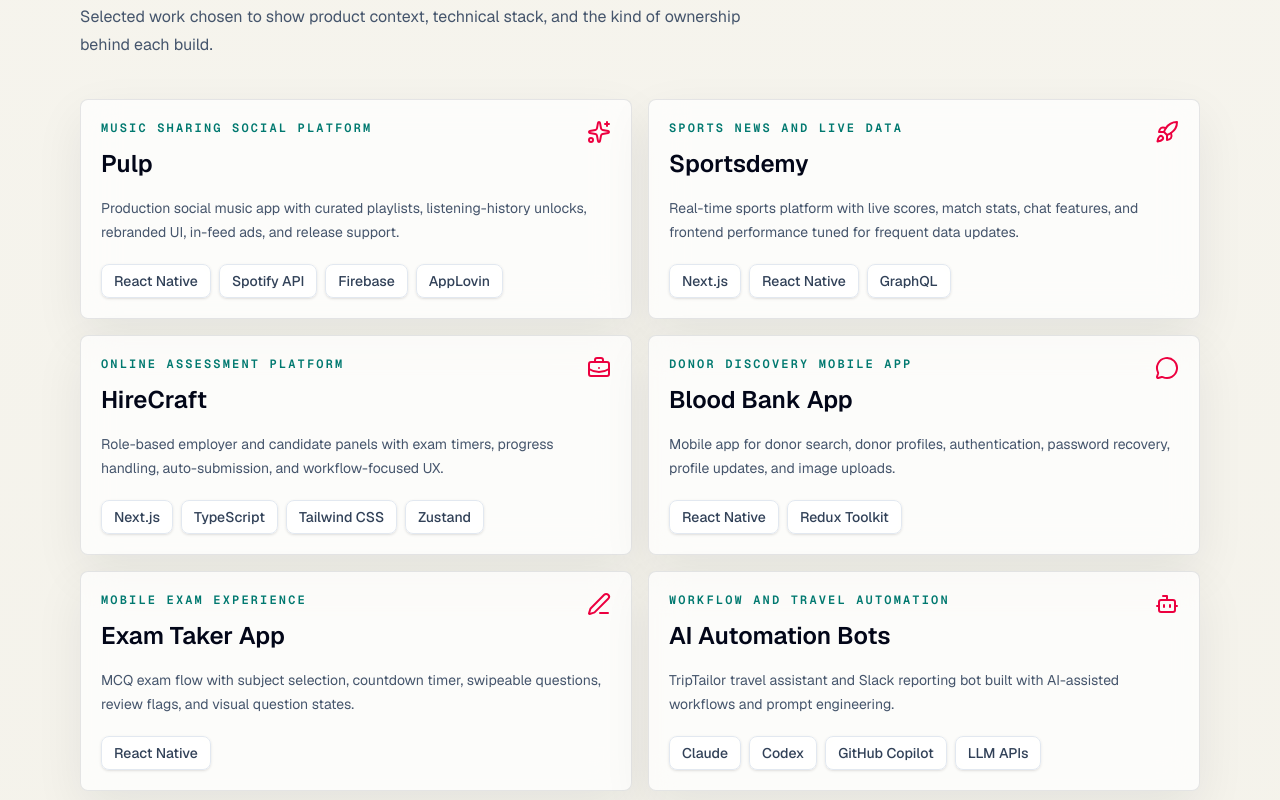
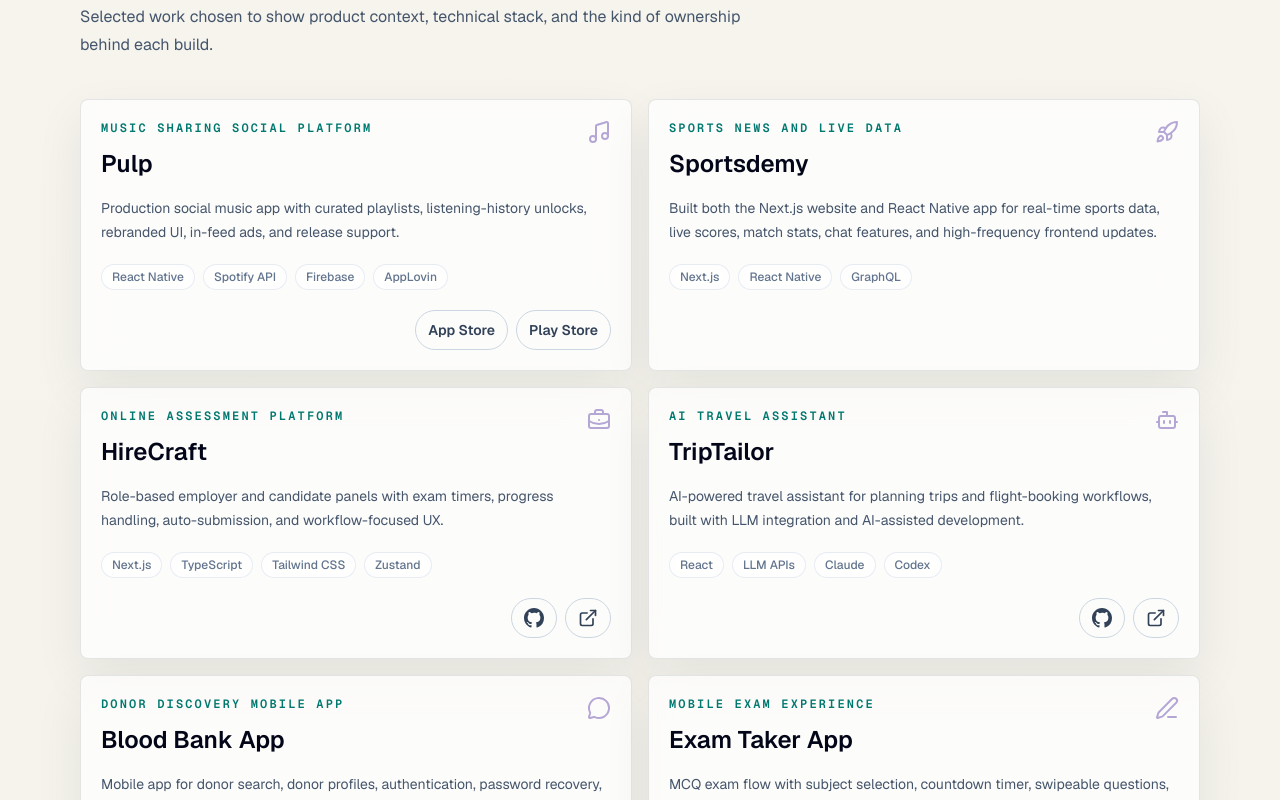
Before and after one commit to SwarnaliRoy94/swarnali-roy-portfolio, a Next.js app: page / in a window 1280 px wide. Shown: the part 4500-5300 px from the top of the page. Built offline with nearby package versions, Linux system fonts and the light colour scheme.

Commit message:
updated project links, icons and descriptions

```diff
--- a/src/components/portfolio-page.tsx
+++ b/src/components/portfolio-page.tsx
@@ -4,6 +4,7 @@ import { motion, useReducedMotion } from "framer-motion";
 import {
   ArrowUpRight,
   Download,
+  ExternalLink,
   Mail,
   MapPin,
   Sparkles,
@@ -82,19 +83,47 @@ function Section({
   );
 }
 
-function Chip({ children }: { children: React.ReactNode }) {
+function MiniChip({ children }: { children: React.ReactNode }) {
   return (
-    <span className="rounded-lg border border-slate-200 bg-white/70 px-3 py-1.5 text-sm font-medium text-slate-700 shadow-sm backdrop-blur dark:border-white/10 dark:bg-white/5 dark:text-slate-200">
+    <span className="rounded-full border border-slate-200/80 bg-white/45 px-2.5 py-1 text-xs font-medium text-slate-500 backdrop-blur dark:border-white/10 dark:bg-white/[0.035] dark:text-slate-400">
       {children}
     </span>
   );
 }
 
-function MiniChip({ children }: { children: React.ReactNode }) {
+function GitHubIcon({ className }: { className?: string }) {
   return (
-    <span className="rounded-full border border-slate-200/80 bg-white/45 px-2.5 py-1 text-xs font-medium text-slate-500 backdrop-blur dark:border-white/10 dark:bg-white/[0.035] dark:text-slate-400">
+    <svg
+      aria-hidden="true"
+      className={className}
+      fill="currentColor"
+      viewBox="0 0 16 16"
+    >
+      <path d="M8 0C3.58 0 0 3.58 0 8c0 3.54 2.29 6.53 5.47 7.59.4.07.55-.17.55-.38 0-.19-.01-.82-.01-1.49-2.01.37-2.53-.49-2.69-.94-.09-.23-.48-.94-.82-1.13-.28-.15-.68-.52-.01-.53.63-.01 1.08.58 1.23.82.72 1.21 1.87.87 2.33.66.07-.52.28-.87.51-1.07-1.78-.2-3.64-.89-3.64-3.95 0-.87.31-1.59.82-2.15-.08-.2-.36-1.02.08-2.12 0 0 .67-.21 2.2.82A7.6 7.6 0 0 1 8 3.87c.68 0 1.36.09 2 .26 1.53-1.04 2.2-.82 2.2-.82.44 1.1.16 1.92.08 2.12.51.56.82 1.27.82 2.15 0 3.07-1.87 3.75-3.65 3.95.29.25.54.73.54 1.48 0 1.07-.01 1.93-.01 2.2 0 .21.15.46.55.38A8.01 8.01 0 0 0 16 8c0-4.42-3.58-8-8-8Z" />
+    </svg>
+  );
+}
+
+function ProjectAction({
+  href,
+  label,
+  children,
+}: {
+  href: string;
+  label: string;
+  children: React.ReactNode;
+}) {
+  return (
+    <a
+      aria-label={label}
+      className="inline-flex h-10 min-w-10 items-center justify-center rounded-full border border-slate-300 px-3 text-sm font-semibold text-slate-700 transition hover:border-[#B4A7D6] hover:text-[#B4A7D6] dark:border-white/15 dark:text-slate-300 dark:hover:border-[#B4A7D6] dark:hover:text-[#B4A7D6]"
+      href={href}
+      rel="noreferrer"
+      target="_blank"
+      title={label}
+    >
       {children}
-    </span>
+    </a>
   );
 }
 
@@ -496,7 +525,7 @@ export function PortfolioPage() {
                     </div>
                     <Icon
                       aria-hidden="true"
-                      className="size-6 shrink-0 text-rose-600 dark:text-rose-300"
+                      className="size-6 shrink-0 text-[#B4A7D6]"
                     />
                   </div>
                   <p className="mt-4 text-sm leading-6 text-slate-600 dark:text-slate-300">
@@ -504,9 +533,48 @@ export function PortfolioPage() {
                   </p>
                   <div className="mt-5 flex flex-wrap gap-2">
                     {project.stack.map((tech) => (
-                      <Chip key={tech}>{tech}</Chip>
+                      <MiniChip key={tech}>{tech}</MiniChip>
                     ))}
                   </div>
+                  {project.githubUrl ||
+                  project.liveUrl ||
+                  project.appStoreUrl ||
+                  project.playStoreUrl ? (
+                    <div className="mt-5 flex flex-wrap justify-end gap-2">
+                      {project.githubUrl ? (
+                        <ProjectAction
+                          href={project.githubUrl}
+                          label={`View ${project.name} on GitHub`}
+                        >
+                        <GitHubIcon className="size-5" />
+                        </ProjectAction>
+                      ) : null}
+                      {project.liveUrl ? (
+                        <ProjectAction
+                          href={project.liveUrl}
+                          label={`Open ${project.name} live demo`}
+                        >
+                          <ExternalLink aria-hidden="true" className="size-5" />
+                        </ProjectAction>
+                      ) : null}
+                      {project.appStoreUrl ? (
+                        <ProjectAction
+                          href={project.appStoreUrl}
+                          label={`Open ${project.name} on the App Store`}
+                        >
+                          App Store
+                        </ProjectAction>
+                      ) : null}
+                      {project.playStoreUrl ? (
+                        <ProjectAction
+                          href={project.playStoreUrl}
+                          label={`Open ${project.name} on Google Play`}
+                        >
+                          Play Store
+                        </ProjectAction>
+                      ) : null}
+                    </div>
+                  ) : null}
                 </motion.article>
               );
             })}
--- a/src/lib/portfolio-data.ts
+++ b/src/lib/portfolio-data.ts
@@ -5,10 +5,10 @@ import {
   GraduationCap,
   Layers3,
   MessageCircle,
+  Music,
   PenLine,
   Rocket,
   Smartphone,
-  Sparkles,
   Workflow,
 } from "lucide-react";
 
@@ -146,14 +146,16 @@ export const projects = [
     stack: ["React Native", "Spotify API", "Firebase", "AppLovin"],
     description:
       "Production social music app with curated playlists, listening-history unlocks, rebranded UI, in-feed ads, and release support.",
-    icon: Sparkles,
+    appStoreUrl: "https://apps.apple.com/us/app/pulp/id1561314695",
+    playStoreUrl: "https://play.google.com/store/apps/details?id=com.younode.pulp",
+    icon: Music,
   },
   {
     name: "Sportsdemy",
     category: "Sports news and live data",
     stack: ["Next.js", "React Native", "GraphQL"],
     description:
-      "Real-time sports platform with live scores, match stats, chat features, and frontend performance tuned for frequent data updates.",
+      "Built both the Next.js website and React Native app for real-time sports data, live scores, match stats, chat features, and high-frequency frontend updates.",
     icon: Rocket,
   },
   {
@@ -162,7 +164,19 @@ export const projects = [
     stack: ["Next.js", "TypeScript", "Tailwind CSS", "Zustand"],
     description:
       "Role-based employer and candidate panels with exam timers, progress handling, auto-submission, and workflow-focused UX.",
+    githubUrl: "https://github.com/SwarnaliRoy94/HireCraft",
+    liveUrl: "https://hire-craft-xi.vercel.app/login",
     icon: BriefcaseBusiness,
+  },
+  {
+    name: "TripTailor",
+    category: "AI travel assistant",
+    stack: ["React", "LLM APIs", "Claude", "Codex"],
+    description:
+      "AI-powered travel assistant for planning trips and flight-booking workflows, built with LLM integration and AI-assisted development.",
+    githubUrl: "https://github.com/SwarnaliRoy94/TravelAgent",
+    liveUrl: "https://travel-agent-3oig.vercel.app/",
+    icon: Bot,
   },
   {
     name: "Blood Bank App",
@@ -170,6 +184,7 @@ export const projects = [
     stack: ["React Native", "Redux Toolkit"],
     description:
       "Mobile app for donor search, donor profiles, authentication, password recovery, profile updates, and image uploads.",
+    githubUrl: "https://github.com/SwarnaliRoy94/bloodbankapp",
     icon: MessageCircle,
   },
   {
@@ -178,15 +193,8 @@ export const projects = [
     stack: ["React Native"],
     description:
       "MCQ exam flow with subject selection, countdown timer, swipeable questions, review flags, and visual question states.",
+    githubUrl: "https://github.com/SwarnaliRoy94/examTakerApplication",
     icon: PenLine,
-  },
-  {
-    name: "AI Automation Bots",
-    category: "Workflow and travel automation",
-    stack: ["Claude", "Codex", "GitHub Copilot", "LLM APIs"],
-    description:
-      "TripTailor travel assistant and Slack reporting bot built with AI-assisted workflows and prompt engineering.",
-    icon: Bot,
   },
 ];
 
```
